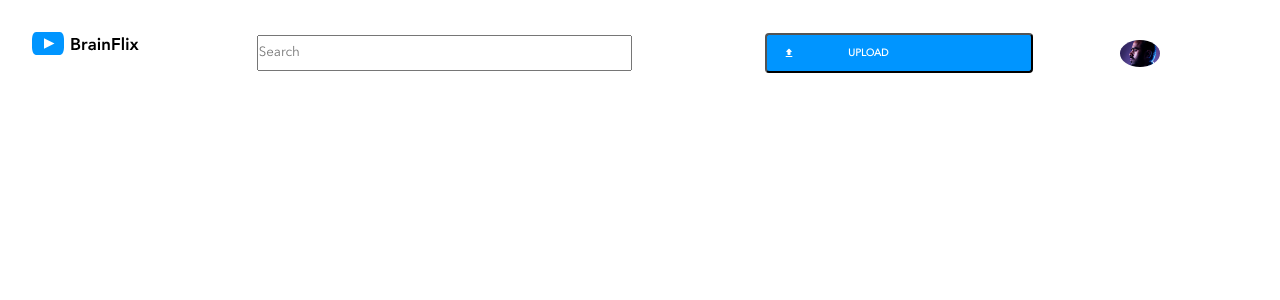
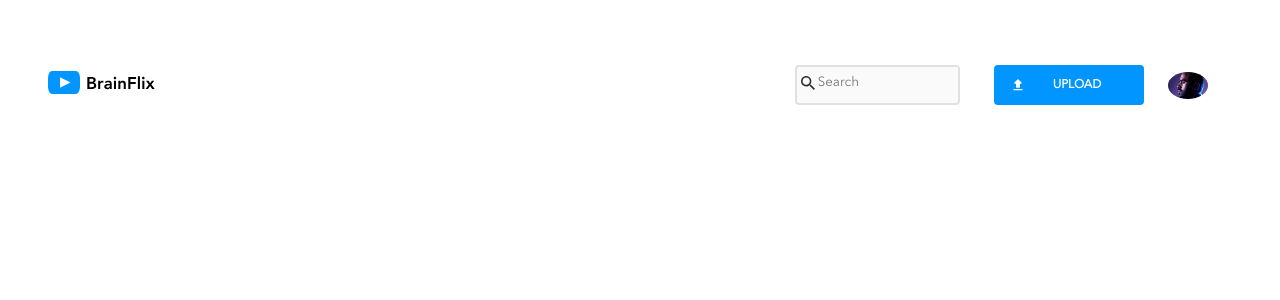
Before and after one commit to ArmandoMandyFernandez/armando-fernandez-brainflix, a React (Create React App) app: page / in a window 1280 px wide. Shown: the top 300 px of the page. Built offline with nearby package versions, Linux system fonts and the light colour scheme.

Commit message:
header completed ready to merge to sprint 1

```diff
--- a/src/components/Header/Header.js
+++ b/src/components/Header/Header.js
@@ -1,27 +1,50 @@
-import './Header.scss';
-import logo from '../../assets/images/Logo/BrainFlix-logo.svg'
-import avatar from '../../assets/images/Mohan-muruge.jpg'
-import upload from '../../assets/images/Icons/upload.svg'
+import "./Header.scss";
+import logo from "../../assets/images/Logo/BrainFlix-logo.svg";
+import avatar from "../../assets/images/Mohan-muruge.jpg";
+import upload from "../../assets/images/Icons/upload.svg";
+import search from "../../assets/images/Icons/search.svg";
 
-function Header(){
+function Header() {
     return (
         <header className="navBar">
             <div className="navBar__content">
-            <div className='navBar__logo-container'>
+                <div className="navBar__logo-container">
                     <img className="navBar__logo" src={logo} />
                 </div>
                 <div className="navBar__functions">
-                <input type="text" placeholder="Search" className="navBar__functions-search"></input>
-                <img className="navBar__functions-avatar-1" type='submit' src={avatar} />
+                    <div className="navBar__feature-container">
+                        <div className="navBar__functions-search-container">
+                            <button className="navBar__functions-search-button">
+                                <img
+                                    src={search}
+                                    alt="Search icon"
+                                    className="navBar__functions-search-icon"
+                                />
+                            </button>
+                            <input
+                                type="text"
+                                placeholder="Search"
+                                className="navBar__functions-search"
+                            />
+                        </div>
+                        <img
+                            className="navBar__functions-avatar-1"
+                            type="submit"
+                            src={avatar}
+                        />
+                    </div>
                     <button className="navBar__functions-button">
-                <img className='navBar__functions-upload-image' src={upload} />
-                <span className='navBar__functions-upload'>UPLOAD</span>
+                        <img
+                            className="navBar__functions-upload-image"
+                            src={upload}
+                        />
+                        <span className="navBar__functions-upload">UPLOAD</span>
                     </button>
-            <img className="navBar__functions-avatar-2" type='submit' src={avatar} />
+                    <img className="navBar__functions-avatar-2" src={avatar} />
                 </div>
             </div>
         </header>
-    )
+    );
 }
 
-export default Header
+export default Header;
--- a/src/components/Header/Header.scss
+++ b/src/components/Header/Header.scss
@@ -5,13 +5,22 @@
 
 .navBar{
     padding: 1rem;
+
+    @include tablet{
+        padding: 1rem 2.25rem;
+    }
     @include desktop{
+        padding: 3rem;
         margin: auto;
     }
 
 
     &__logo-container{
-        padding: 1rem;
+        padding: 1rem 0;
+        @include tablet{
+            padding-top: unset;
+            padding: 1rem 0;
+        }
     }
     &__logo{
         max-height: 1.5625rem;
@@ -23,32 +32,88 @@
         flex-direction: column;
         @include tablet{
             flex-direction: row;
+            justify-content: space-between;
+            align-items: center;
+        }
+        @include desktop{
+            margin: auto;
         }
     }
 
     &__functions{
-        padding: 1rem;
+        display: flex;
+        flex-direction: column;
+        justify-content: center;
+        width: 100%;
+        padding-bottom:1rem;
+        // padding: 1rem 0;
+
+        @include tablet{
+            flex-direction: row;
+            justify-content: flex-end;
+            align-items: center;
+            width: 70%;
+            padding: 1rem;
+        }
+
+        @include desktop {
+            width: 50%;
+        }
     }
 
-    &__functions{
+    &__feature-container{
         display: flex;
-        justify-content: center;
-        width: 100%;
-        padding: 1rem 0;
+        margin-bottom: 1rem;
+
 
         @include tablet{
-            justify-content: space-evenly;
-            align-items: center;
-            padding: 1rem;
+            margin-bottom: unset;
         }
+    }
+
+    &__functions-search-container{
+        display: flex;
+        width: 90%;
+        padding-left: 2%;
+        border: solid 2px $secondary-silver;
+        background-color: $secondary-white;
+        border-radius: 4px;
+        height: 2.5rem;
+        margin: 0 1rem 0 0;
+
+        @include tablet{
+            width: 100%;
+        }
+
+        @include desktop{
+            width: 90%;
+            justify-content: flex-end;
+        }
+
+    }
+
+
+    &__functions-search-button{
+        border: 0;
+        background-color: $secondary-white;
+
+    }
+
+    &__functions-search-icon{
+        height: .875rem;
+        background-color: $secondary-white;
     }
 
     &__functions-search{
         width: 85%;
-        margin-right: 5%;
+        border: none;
+        padding-left: 2%;
+        max-height: 2rem;
+        background-color: $secondary-white;
+
         @include tablet{
             height: 2.25rem;
-            width: 35%;
+            width: 100%;
         }
     }
 
@@ -62,11 +127,13 @@
             display: none;
         }
     }
+
     &__functions-button{
         @include mobile-labels-buttons;
         color: $primary-white;
         background-color: $primary-blue;
         border-radius: .25rem;
+        border: none;
         height: 2.5rem;
         width: 100%;
         padding: 0 1rem;
@@ -77,21 +144,22 @@
         }
 
         @include tablet{
-            width: 25%;
+            margin: 0 1rem;
+            max-width: 30%;
+        }
+
+        @include desktop{
+            width: 9.375rem;
         }
     }
 
     &__functions-upload{
-        margin-left: 37%;
-        @include tablet{
-            margin-left: 23%;
-        }
-
+        flex-grow: 1;
     }
 
     &__functions-upload-image{
-        width: .75rem;
-        height: .75rem;
+        width: 1rem;
+        height: 1rem;
 
         }
 
--- a/src/styles/partials/_mixins.scss
+++ b/src/styles/partials/_mixins.scss
@@ -45,7 +45,7 @@
 
 @mixin mobile-labels-buttons {
     font-family: "avenir";
-    font-size: 0.625rem;
+    font-size: .75rem;
     line-height: 1.25rem;
     font-weight: 900;
 }
```
Also changed, not shown: src/setupTests.js (deleted, +0 -5 lines), src/logo.svg (deleted), 1 other file (tests, documents, lock files or other folders). Lines whose indentation alone changed are shown as unchanged.
